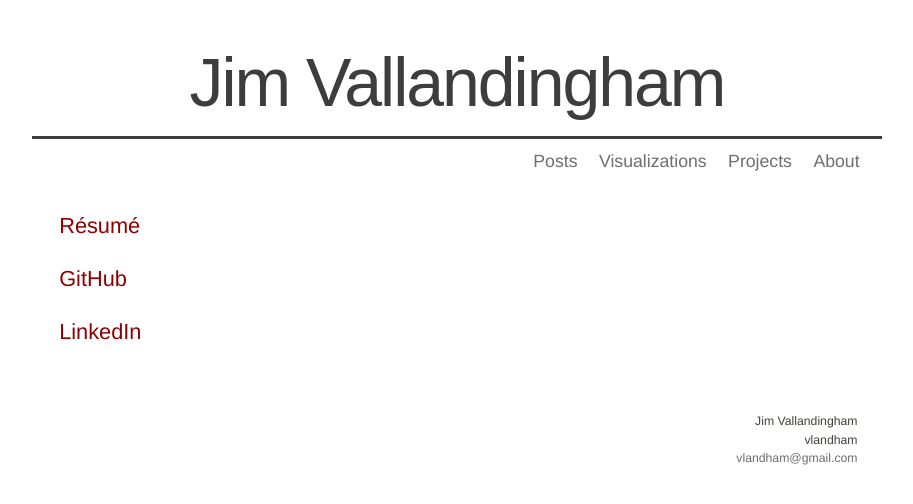
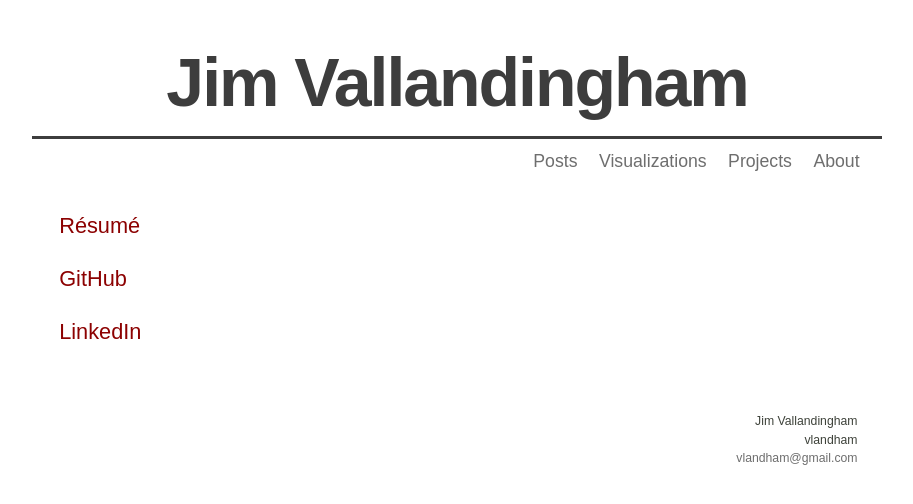
Before and after one commit to vlandham/vlandham.github.com, a Jekyll site: the page built from about.html, in a window 1280 px wide. Shown: the top 504 px of the page, without its empty margins (183-1096 px from the left). Built offline with Jekyll 4.4.1, drawn with Linux system fonts in a browser that asks for light colours; some web fonts are replaced; Markdown is read by kramdown in place of the engine named in the settings.

Commit message:
change fonts for text. other tweaks

```diff
--- a/_layouts/default.html
+++ b/_layouts/default.html
@@ -17,7 +17,7 @@
     <link rel="stylesheet" href="/css/style.css" type="text/css" media="screen, projection">
     {% include styles.html %}
 
-    <link href='http://fonts.googleapis.com/css?family=Droid+Serif:bold' rel='stylesheet' type='text/css'>
+    <link href='http://fonts.googleapis.com/css?family=Droid+Serif:400,700' rel='stylesheet' type='text/css'>
 
     <script src="/js/jquery.js" type="text/javascript" charset="utf-8"></script>
     <script src="/js/jquery.instagram.js" type="text/javascript" charset="utf-8"></script>
--- a/css/style.css
+++ b/css/style.css
@@ -13,6 +13,8 @@
 }
 
 body {
+  font-family: 'Droid Serif', arial, serif;
+  font-weight:400;
   background-color:white;
 }
 
@@ -32,11 +34,13 @@
 
 .instagram {
   padding-top: 30px;
+  padding-left: 60px;
 }
 
 .instagram .instagram-image {
   float: left;
   padding-right: 20px;
+  padding-bottom: 5px;
 }
 
 #header {
@@ -48,10 +52,10 @@
 
 #header h1 {
   font-family: 'Droid Serif', arial, serif;
+  font-weight:700;
 	font-size: 5.0em;
 	display: inline;
 	letter-spacing: -0.03em;
-	font-weight: normal;
 }
 
 #header h1 a {
@@ -115,9 +119,15 @@
 	color: #8C0101;
 	font-size: 1.8em;
 	text-decoration: none;
-  line-height: 60px;
+  line-height: 40px;
 }
 
 a.post_title:hover {
 	text-decoration: underline;
 }
+
+.section {
+  border-bottom: 3px solid #3E423A;
+  padding-bottom: 15px;
+  margin-bottom: 10px;
+}
```
